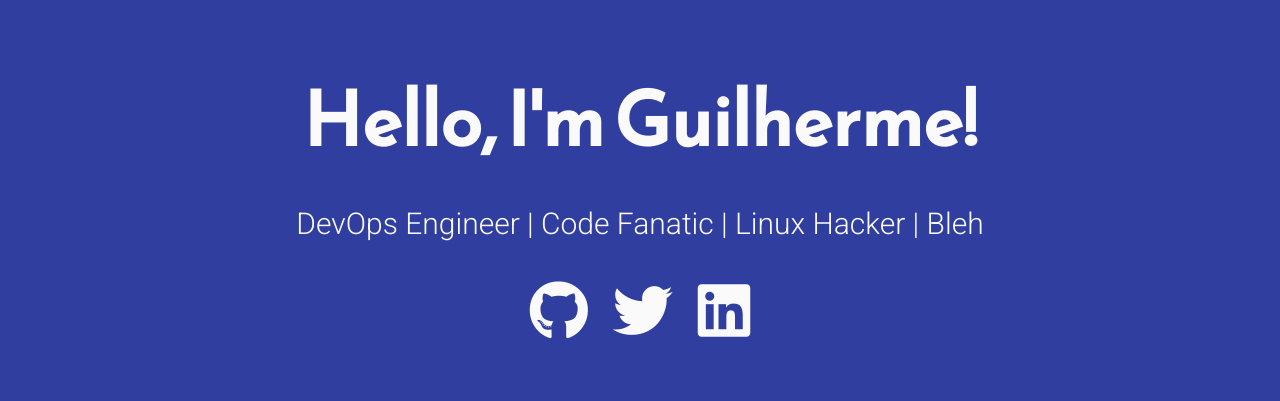
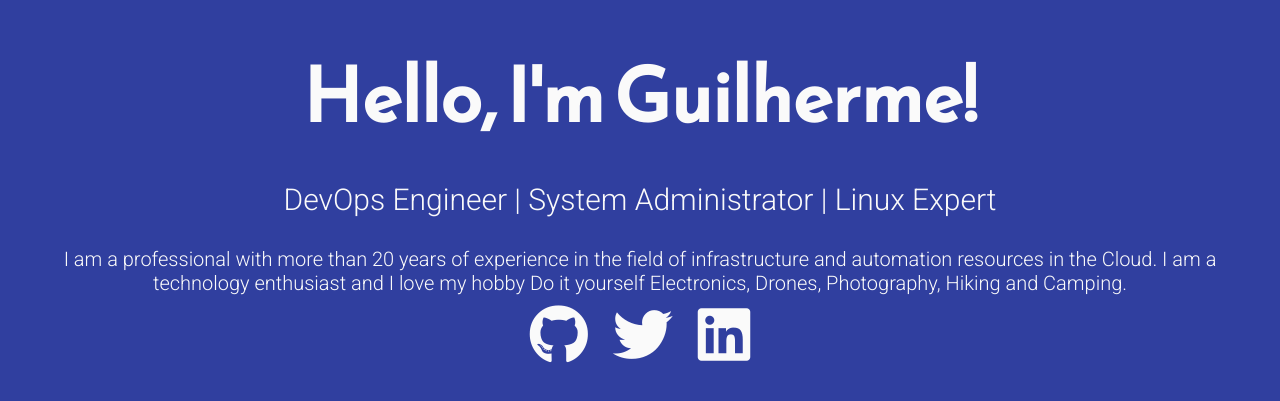
Before and after one commit to guilhermefpv/guilhermefpv.github.io, a plain HTML site: page index.html in a window 1280 px wide. Shown: the part 193-594 px from the top of the page. Drawn offline with Linux system fonts and the light colour scheme.

Commit message:
add text

```diff
--- a/index.html
+++ b/index.html
@@ -26,7 +26,11 @@
 <body>
 	<main>
 		<div class="intro">Hello, I'm Guilherme!</div>
-		<div class="tagline">DevOps Engineer  | Code Fanatic | Linux Hacker | Bleh</div>
+		<div class="tagline">DevOps Engineer | System Administrator | Linux Expert</div>
+		<div class="about">
+			<p>I am a professional with more than 20 years of experience in the field of infrastructure and automation resources in the Cloud. I am a technology enthusiast and I love my hobby Do it yourself Electronics, Drones, Photography, Hiking and Camping.</p>
+			<p></p>
+		</div>
 		<!-- Find your icons from here - https://fontawesome.com/icons?d=gallery&s=brands -->
 		<div class="icons-social">
 			<a target="_blank" href="https://github.com/guilhermefpv">
```
